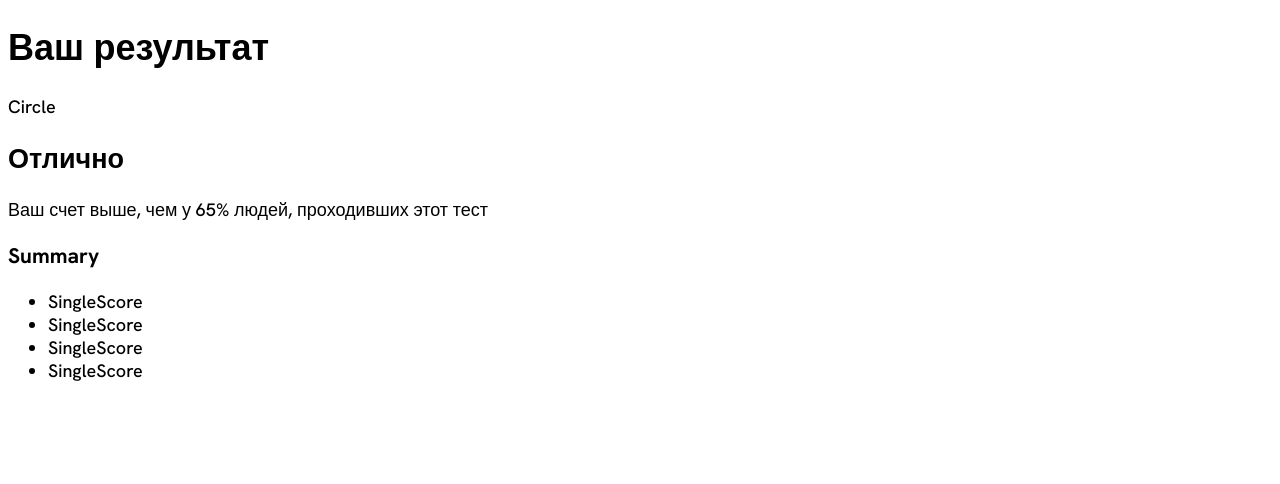
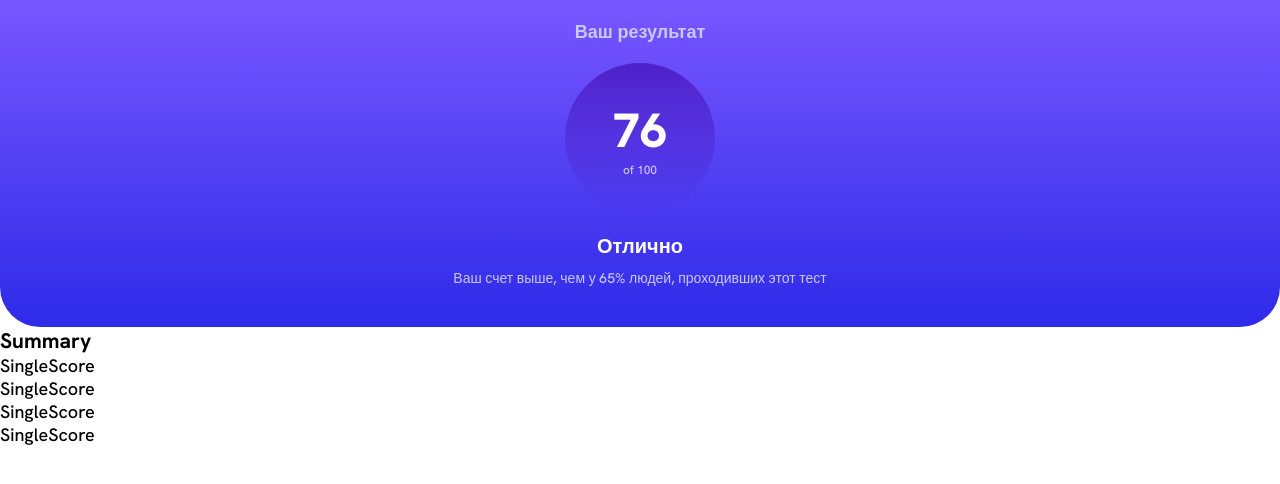
Before and after one commit to DStarky/results-summary, a React (Vite) app: page / in a window 1280 px wide. Shown: the top 484 px of the page. Built offline with nearby package versions, Linux system fonts and the light colour scheme.

Commit message:
result done

```diff
--- a/src/components/Circle/Circle.module.scss
+++ b/src/components/Circle/Circle.module.scss
@@ -0,0 +1,21 @@
+.root {
+  background: linear-gradient(var(--circle-light), var(--circle-dark));
+  display: flex;
+  flex-direction: column;
+  justify-content: center;
+  align-items: center;
+  border-radius: 50%;
+  margin: 0 auto;
+  width: 150px;
+  height: 150px;
+}
+
+.score {
+  color: var(--neutral-white);
+  font-size: 48px;
+  font-weight: var(--bold);
+}
+
+.text{
+  font-size: 12px;
+}
--- a/src/components/Circle/Circle.tsx
+++ b/src/components/Circle/Circle.tsx
@@ -1,8 +1,12 @@
 import styles from './Circle.module.scss';
 
 const Circle = () => {
-  return (
-    <div>Circle</div>
-  )
-}
-export default Circle
+	return (
+		<div className={styles.root}>
+			<p className={styles.score}>76</p>
+			<p className={styles.text}>of 100</p>
+		</div>
+	);
+};
+
+export default Circle;
--- a/src/components/Result/Result.module.scss
+++ b/src/components/Result/Result.module.scss
@@ -0,0 +1,24 @@
+.root {
+  background: linear-gradient(var(--bg-violet), var(--bg-blue));
+  padding: 20px 40px 40px;
+  border-radius: 0 0 40px 40px;
+  color: var(--neutral-lavender);
+  text-align: center;
+
+  h1 {
+    font-size: 18px;
+    margin-bottom: 20px;
+  }
+
+  h2 {
+    color: var(--neutral-white);
+    font-size: 20px;
+    margin-bottom: 10px;
+    margin-top: 20px;
+  }
+
+}
+
+.text{
+  font-size: 14px;
+}
--- a/src/components/Result/Result.tsx
+++ b/src/components/Result/Result.tsx
@@ -3,11 +3,11 @@ import styles from './Result.module.scss';
 
 const Result = () => {
 	return (
-		<div>
+		<div className={styles.root}>
 			<h1>Ваш результат</h1>
 			<Circle />
-      <h2>Отлично</h2>
-      <p>Ваш счет выше, чем у 65% людей, проходивших этот тест</p>
+			<h2>Отлично</h2>
+			<p className={styles.text}>Ваш счет выше, чем у 65% людей, проходивших этот тест</p>
 		</div>
 	);
 };
--- a/src/index.scss
+++ b/src/index.scss
@@ -26,6 +26,12 @@
   --ff: 'Hanken Grotesk', sans-serif;
 }
 
+* {
+  box-sizing: border-box;
+  margin: 0;
+  padding: 0;
+}
+
 body {
   font-size: var(--fz);
   font-family: var(--ff);
--- /dev/null
+++ b/src/types/index.d.ts
@@ -0,0 +1 @@
+declare module '*.module.scss';
```
